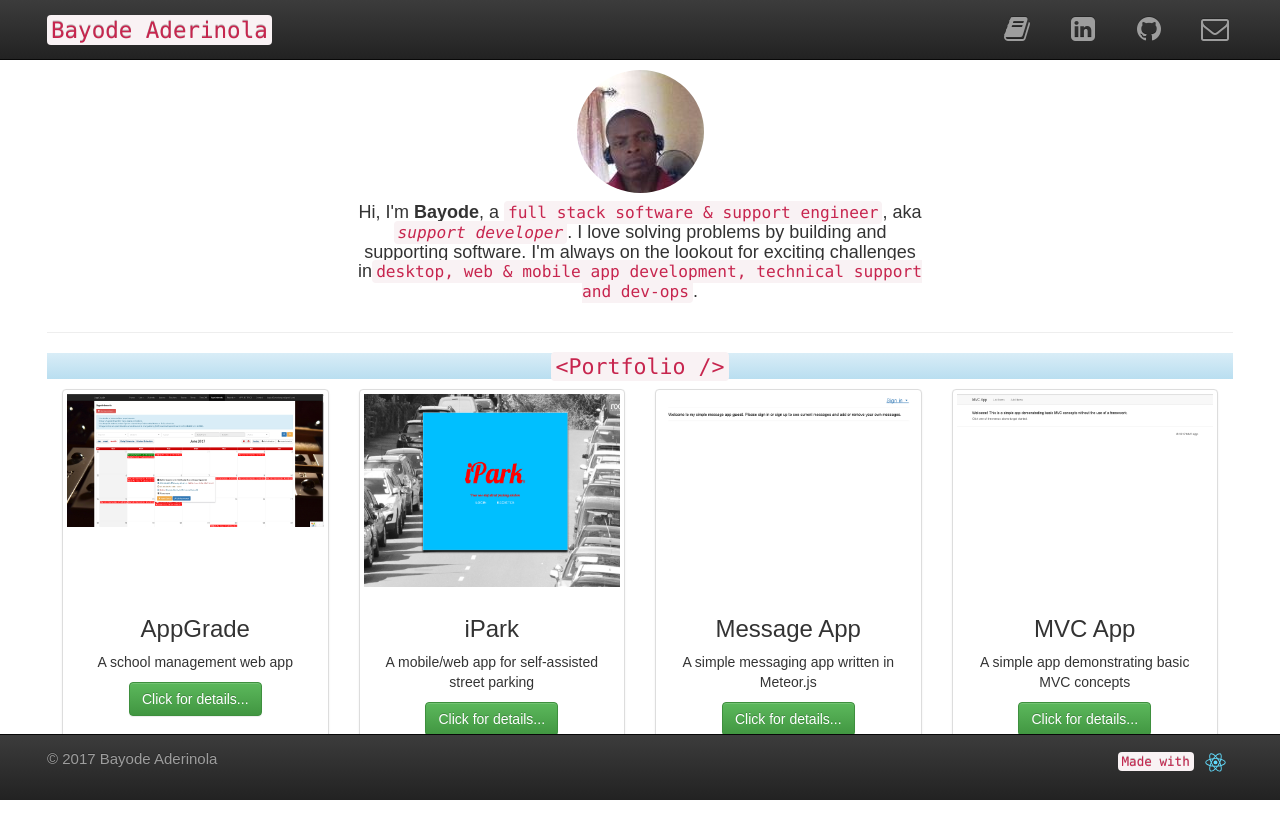
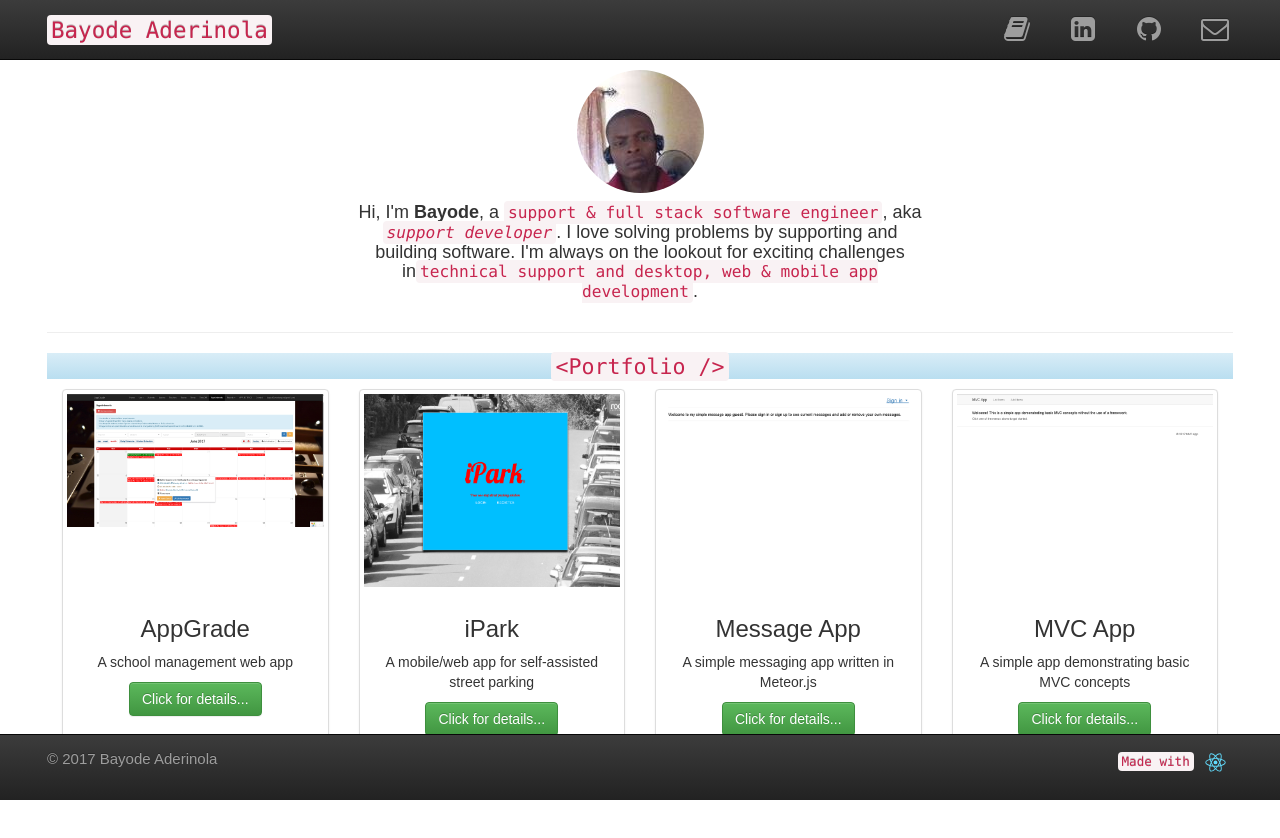
Before and after one commit to bayodesegun/bayodesegun-portfolio, a React (Create React App) app: page / in a window 1280 px wide. Shown: the top 838 px of the page. Built offline with nearby package versions, Linux system fonts and the light colour scheme.

Commit message:
Update profile heading & resume

```diff
--- a/src/Mainpage.js
+++ b/src/Mainpage.js
@@ -39,9 +39,9 @@ class Mainpage extends Component {
         <Row className="intro">
           <Col className="col-md-6 col-md-offset-3 col-xs-12">
             <Image circle  src={bayode} title="Bayode at work..." alt="Bayode at work" />
-            <h4>Hi, I'm <b>Bayode</b>, a <code>full stack software & support engineer</code>, aka <code><i>support developer</i></code>.
-            I love solving problems by building and supporting software. I'm always on the lookout for exciting challenges in
-            <code>desktop, web & mobile app development, technical support and dev-ops</code>.</h4>
+            <h4>Hi, I'm <b>Bayode</b>, a <code>support & full stack software engineer</code>, aka <code><i>support developer</i></code>.
+            I love solving problems by supporting and building software. I'm always on the lookout for exciting challenges in
+            <code>technical support and desktop, web & mobile app development</code>.</h4>
           </Col>
         </Row>
         <hr />
```
Also changed, not shown: 1 other file (tests, documents, lock files or other folders).
